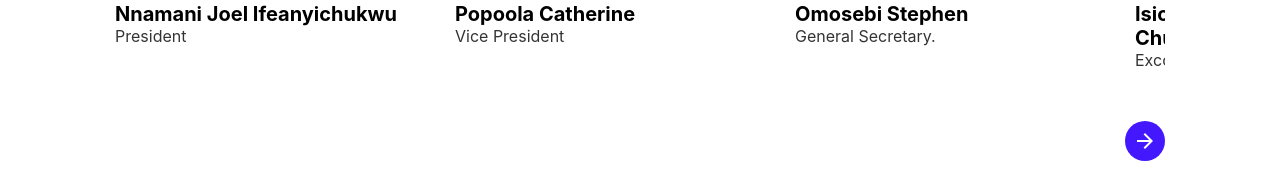
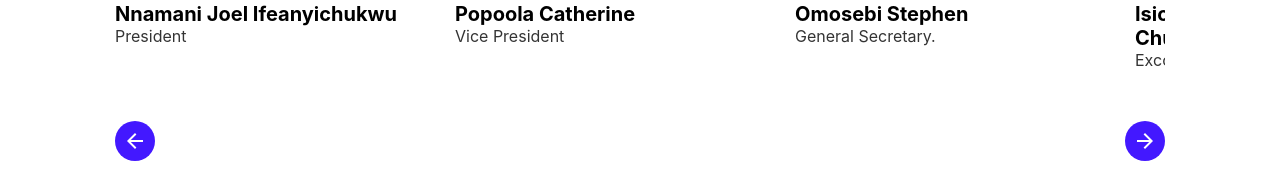
Before and after one commit to DevYoma/NFCS, a React (Create React App) app: page / in a window 1280 px wide. Shown: the part 3826-4018 px from the top of the page. Built offline with nearby package versions, Linux system fonts and the light colour scheme; no server answers; the database is empty.

Commit message:
feat: add exco scrolling feat

```diff
--- a/src/Components/Excos/Excos.scss
+++ b/src/Components/Excos/Excos.scss
@@ -60,6 +60,17 @@
         padding-right: 10px;
     }
 
+    .arrow{
+        align-items: center;
+        // border: 1px solid red;
+        display: flex;
+        margin-bottom: 33px;
+
+        // @media screen and (max-width: 500px) {
+        //     display: none;
+        // }
+    }
+
     .arrowRight{
         // border: 1px solid red;
         display: flex;
@@ -67,6 +78,16 @@
         width: fit-content;
         background-color: var(--app-primary-color);
         border-radius: 99px;
-        margin-bottom: 33px;
+        // margin-bottom: 33px;
+    }
+
+    .arrowLeft{
+        // border: 1px solid red;
+        display: flex;
+        margin-right: auto;
+        width: fit-content;
+        background-color: var(--app-primary-color);
+        border-radius: 99px;
+        // margin-bottom: 33px;
     }
 }
--- a/src/Components/Excos/Excos.tsx
+++ b/src/Components/Excos/Excos.tsx
@@ -1,7 +1,8 @@
-import { useRef, useState } from 'react'
+import { useRef, useState, useEffect } from 'react'
 import './Excos.scss';
 import { IconButton } from '@mui/material';
 import ArrowForwardIcon from '@mui/icons-material/ArrowForward';
+import ArrowBackIcon from '@mui/icons-material/ArrowBack';
 import President from '../../assets/excos/joel.jpg';
 import VicePresident from '../../assets/excos/catherine.jpg';
 import Secretary from '../../assets/excos/stephen.jpg';
@@ -179,6 +180,33 @@ const Excos = () => {
     const elementRef = useRef(null);
     const [arrowDisable, setArrowDisable] = useState<boolean>(true);
 
+    // getting screenWidth
+    const [screenWidth, setScreenWidth] = useState(window.innerWidth);
+
+    useEffect(() => {
+        const handleResize = () => {
+            setScreenWidth(window.innerWidth);
+        }
+
+        // Attach the event listener for window resize
+        window.addEventListener('resize', handleResize);
+
+        // clean up the event listener
+        return () => {
+            window.removeEventListener('resize', handleResize);
+        }
+    }, [])
+
+    // console.log(screenWidth);
+
+    const scrollSpeedByScreenWidth = () => {
+        if (screenWidth <= 500){
+            return 150
+        }else{
+            return 500
+        }
+    }
+
     const handleHorizantalScroll = (element: any, speed: any, distance: any, step: any) => {
         let scrollAmount: number = 0;
         const slideTimer = setInterval(() => {
@@ -195,6 +223,8 @@ const Excos = () => {
         }, speed);
       };
 
+    //   console.log(arrowDisable);
+
   return (
     <div className="excos">
         <h2 className="excos__header">NFCS EXCOS</h2>
@@ -209,12 +239,22 @@ const Excos = () => {
                 ))}
             </div>
 
-        <div className="arrowRight">
-            <IconButton onClick={() => handleHorizantalScroll(elementRef.current, 25, 100, 10)}>
-                <ArrowForwardIcon sx={{
-                    color: "white"
-                }}/>
-            </IconButton>
+        <div className="arrow">
+            <div className="arrowLeft">
+                <IconButton onClick={() => handleHorizantalScroll(elementRef.current, 10, scrollSpeedByScreenWidth(), -10)}>
+                    <ArrowBackIcon sx={{
+                        color: "white"
+                    }}/>
+                </IconButton>
+            </div>
+
+            <div className="arrowRight">
+                <IconButton onClick={() => handleHorizantalScroll(elementRef.current, 10, scrollSpeedByScreenWidth(), 10)}>
+                    <ArrowForwardIcon sx={{
+                        color: "white"
+                    }}/>
+                </IconButton>
+            </div>
         </div>
     </div>
   )
```
